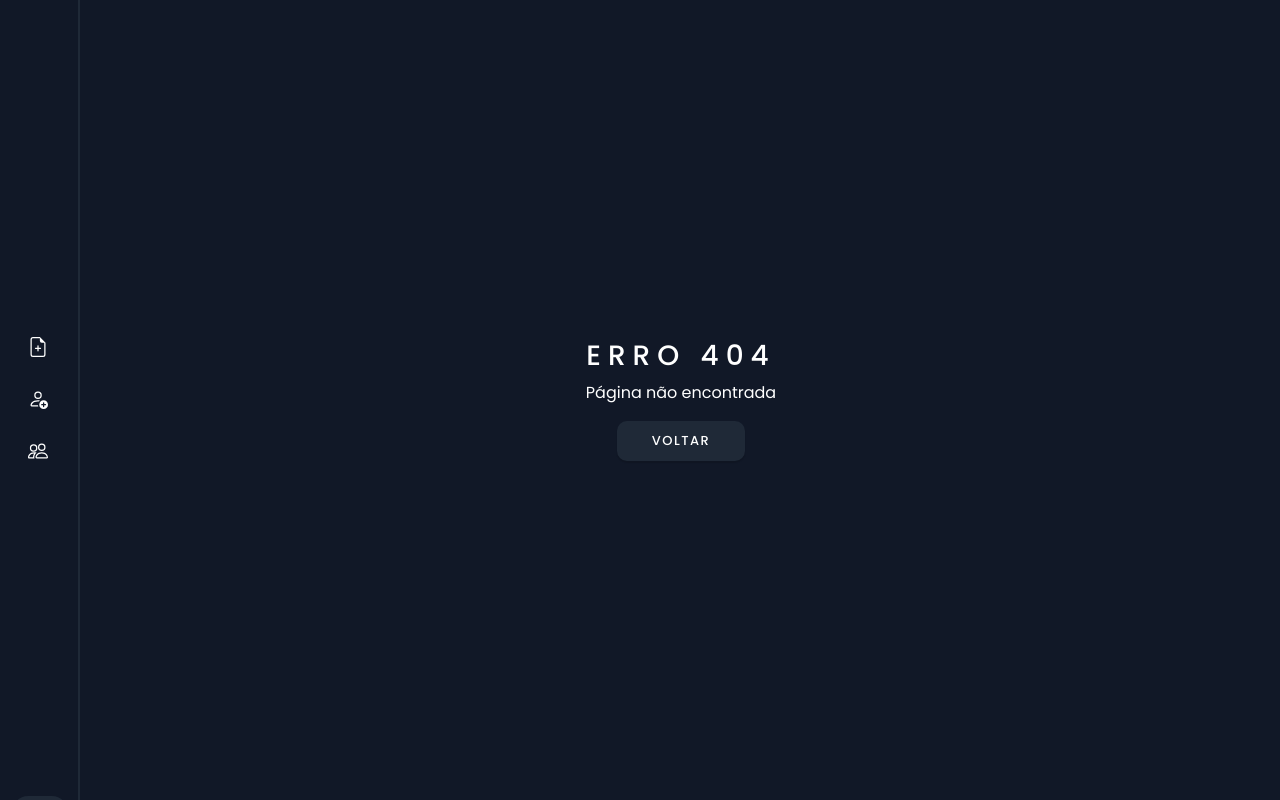
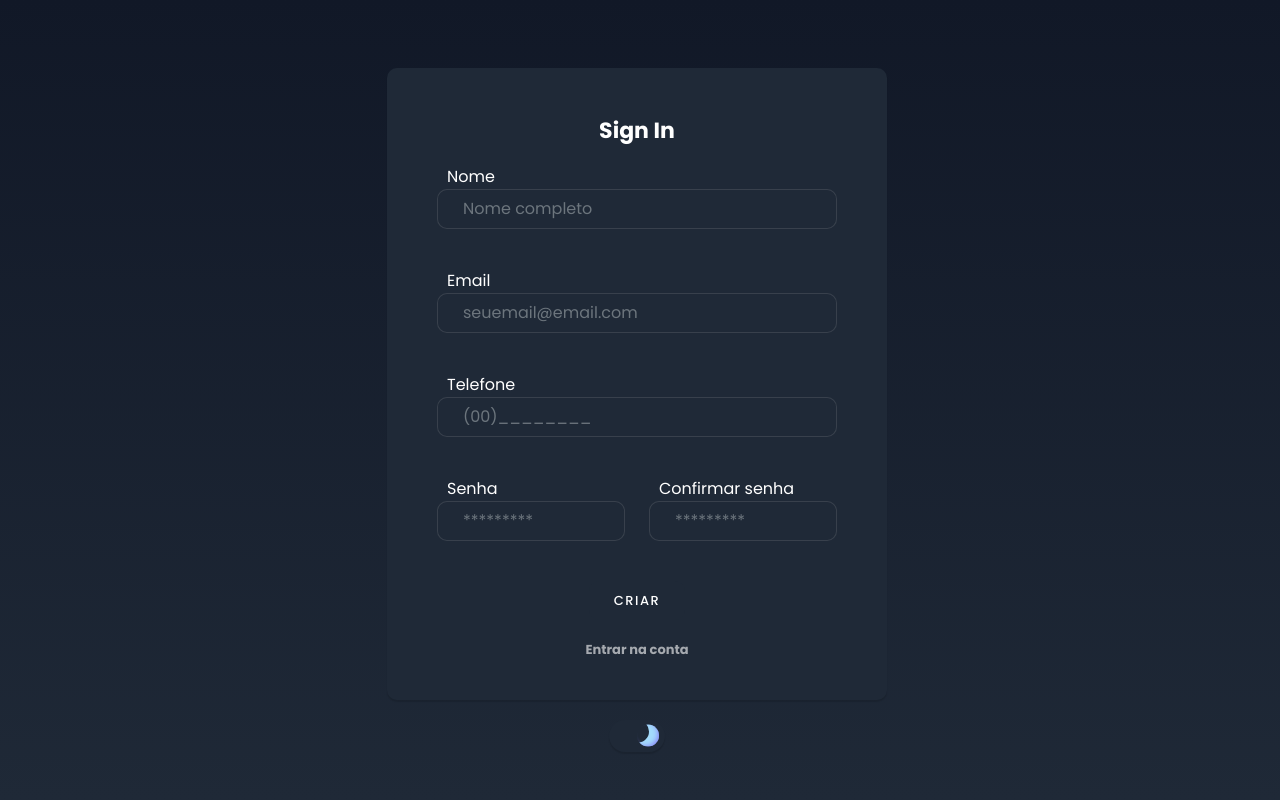
Before and after one commit to Gabriel-M-Coutinho/App-de-Academia-master, a Next.js app: page /signin in a window 1280 px wide. Before the commit this address had no page. Built offline with nearby package versions, Linux system fonts and the light colour scheme.

Commit message:
adicionado sign in

```diff
--- a/src/components/index/Tabnav.js
+++ b/src/components/index/Tabnav.js
@@ -18,9 +18,9 @@ function TabNav() {
   }, [router.pathname]);
 
   return (
-    <Nav variant="pills" className="flex-column nav">
+    <Nav bsStyle="pills" stacked className="d-flex flex-column nav ">
       <div className={`borda ${theme}`}>
-        <div className={`slide ${theme}`} style={{ marginTop: "40vh" }}>
+        <div className={`slide ${theme} center`}>
           <Nav.Item>
             <Link href="/" className="estilolink" legacyBehavior passHref>
               <Nav.Link className={`${theme}`} active={activeTab === "/"}>
@@ -91,8 +91,7 @@ function TabNav() {
             </Link>
           </Nav.Item>
         </div>
-
-        <Nav.Item className={`slide ${theme}`} style={{ marginTop: "40vh" }}>
+        <Nav.Item className={`slide ${theme}`} style={{ marginTop: "-10vh" }}>
           <div className={`itens ${theme}`}>
             <ThemeButton />
           </div>
--- /dev/null
+++ b/src/pages/signin.js
@@ -0,0 +1,140 @@
+import ThemeButton from "../components/index/ThemeButton";
+import { Container, Row, Form, Col } from "react-bootstrap";
+import React, { useContext, useState } from "react";
+import ThemeContext from "../contexts/ThemeContext";
+import axios from "axios";
+import Link from "next/link";
+
+function Login() {
+  const { theme } = useContext(ThemeContext);
+  const [formstate, setformstate] = useState({});
+  const [errormsg, seterrormsg] = useState(false);
+
+  const handleChange = (event) => {
+    setformstate({
+      ...formstate,
+      [event.target.id]: event.target.value,
+    });
+  };
+
+  const handleSubmit = async (event) => {
+    event.preventDefault(); // Impede o envio do formulário
+    console.log("handle submit");
+    try {
+      const res = await axios.post("http://localhost:4000/login", formstate);
+      console.log(res);
+      const resp = await res.data;
+      console.log(resp);
+
+      if (resp.message === "Credenciais inválidas") {
+        console.log("entrou no if");
+      } else {
+        console.log("salvando dados de cookie");
+      }
+    } catch (err) {
+      console.log(err.response);
+    }
+  };
+
+  return (
+    <Container
+      className={`alinharcentro fundo login ${theme}`}
+      style={{ margin: "0px" }}
+    >
+      <Row style={{ width: "50%", maxWidth: "500px" }}>
+        <Form
+          onSubmit={handleSubmit}
+          noValidate
+          style={{ padding: "10%" }}
+          className={`formulario ${theme}`}
+        >
+          <h4 style={{ marginBottom: "20px" }}>Sign In</h4>
+          <div style={{ textAlign: "start", marginLeft: "10px" }}> Nome </div>
+          <Form.Group controlId="name">
+            <Form.Control
+              onChange={handleChange}
+              className={`selecionar ${theme}`}
+              type="name"
+              placeholder="Nome completo"
+              required
+              value={formstate.name || ""}
+            />
+          </Form.Group>
+
+          <div style={{ textAlign: "start", marginLeft: "10px" }}> Email </div>
+          <Form.Group controlId="email">
+            <Form.Control
+              onChange={handleChange}
+              className={`selecionar ${theme}`}
+              type="email"
+              placeholder="seuemail@email.com"
+              required
+              value={formstate.email || ""}
+            />
+          </Form.Group>
+
+          <div style={{ textAlign: "start", marginLeft: "10px" }}>Telefone</div>
+          <Form.Group controlId="tel">
+            <Form.Control
+              onChange={handleChange}
+              className={`selecionar ${theme}`}
+              type="number"
+              placeholder="(00)________"
+              required
+              value={formstate.tel || ""}
+            />
+          </Form.Group>
+
+          <Row>
+            <Col>
+              <div style={{ textAlign: "start", marginLeft: "10px" }}>
+                Senha
+              </div>
+              <Form.Group controlId="password">
+                <Form.Control
+                  onChange={handleChange}
+                  className={`selecionar ${theme}`}
+                  type="password"
+                  placeholder="*********"
+                  required
+                  value={formstate.senha}
+                />
+              </Form.Group>
+            </Col>
+
+            <Col>
+              <div style={{ textAlign: "start", marginLeft: "10px" }}>
+                Confirmar senha
+              </div>
+              <Form.Group controlId="password">
+                <Form.Control
+                  onChange={handleChange}
+                  className={`selecionar ${theme}`}
+                  type="password"
+                  placeholder="*********"
+                  required
+                  value={formstate.senha}
+                />
+              </Form.Group>
+            </Col>
+          </Row>
+
+          <button type="submit" className={`botao ${theme}`}>
+            Criar
+          </button>
+
+          <p className="linkrecuperar">
+            <Link href="/login" legacyBehavior passHref>
+              <b>Entrar na conta</b>
+            </Link>
+          </p>
+        </Form>
+        <div style={{ display: "flex", justifyContent: "center" }}>
+          <ThemeButton />
+        </div>
+      </Row>
+    </Container>
+  );
+}
+
+export default Login;
--- a/src/styles/globals.css
+++ b/src/styles/globals.css
@@ -260,6 +260,24 @@ h4 {
   border-radius: 0px;
 }
 
+.center {
+  height: 100%;
+  display: flex;
+  flex-direction: column !important;
+  justify-content: center !important;
+  align-items: center !important;
+  text-align: center !important;
+}
+
+.bottom {
+  height: 100%;
+  display: flex;
+  flex-direction: column !important;
+  justify-content: flex-end !important;
+  align-items: flex-end !important;
+  text-align: flex-end !important;
+}
+
 /* NAV BORDA*/
 
 .borda {
```
Also changed, not shown: src/pages/login.js (+27 -32 lines).
